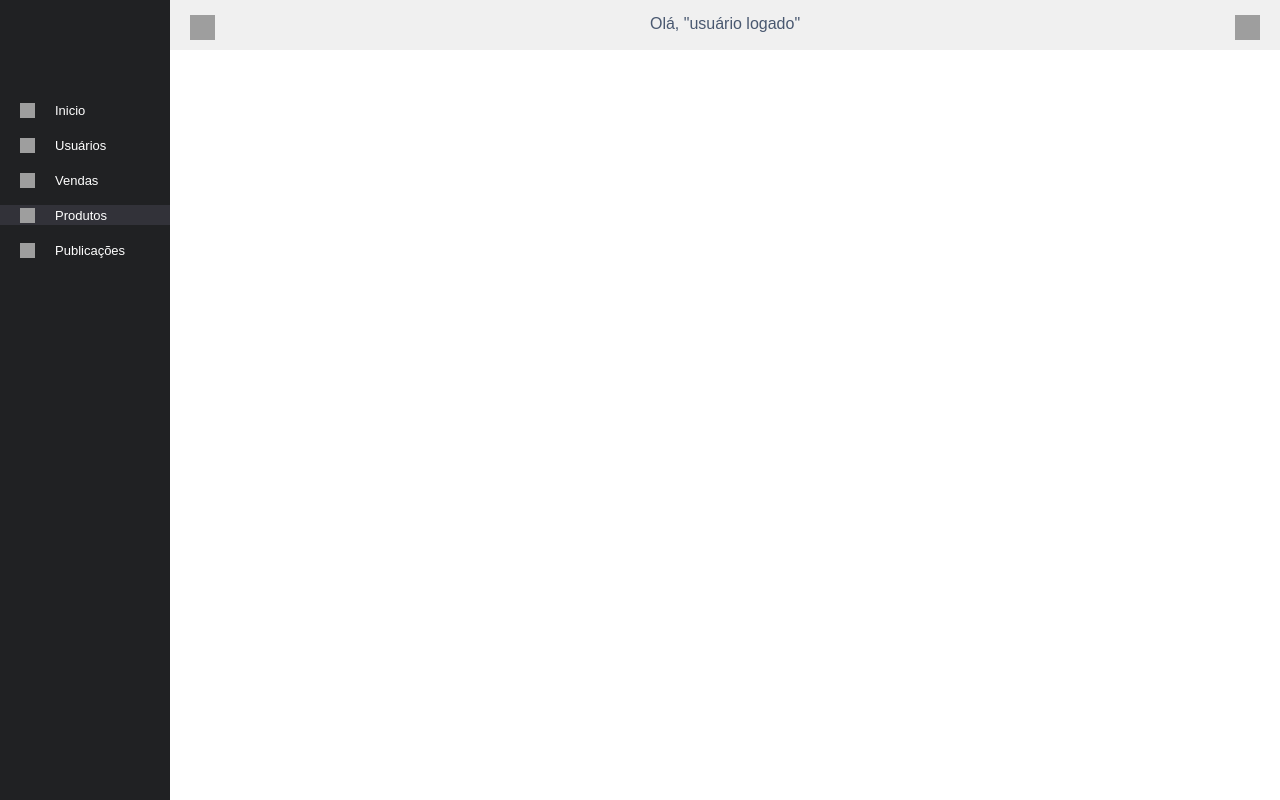
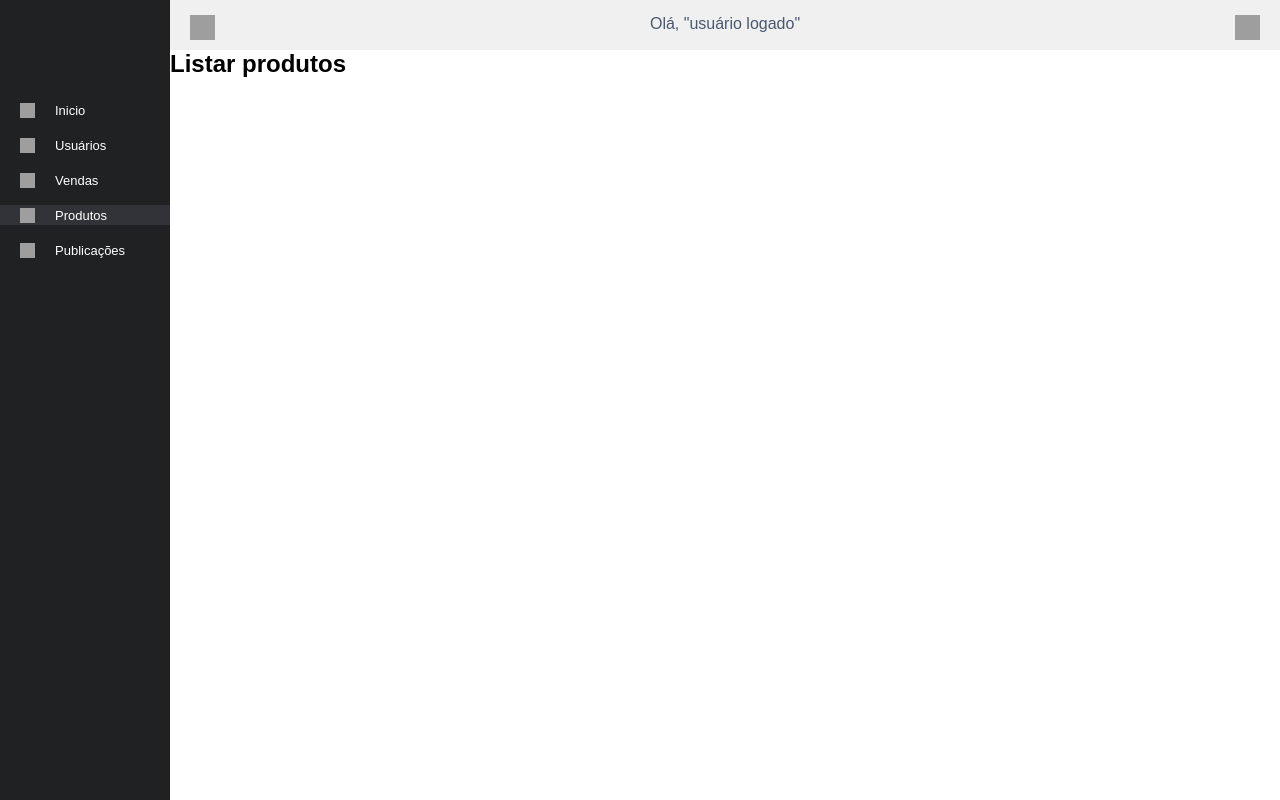
Before and after one commit to RenatoDardengo/site_projetc_react, a React (Vite) app: page / in a window 1280 px wide. Both pictures are taken after a click on the element "Produtos". Built offline with nearby package versions, Linux system fonts and the light colour scheme; grey boxes are pictures that could not be loaded.

Commit message:
Reinderizando filho dentro main

```diff
--- a/src/admin/components/Main/index.tsx
+++ b/src/admin/components/Main/index.tsx
@@ -1,13 +1,13 @@
-import React from 'react';
+import { ReactNode } from "react";
 import "./style.css";
 
-type MainProps = {
-    children: React.ReactNode;
-};
+interface MainProps {
+    children: ReactNode;
+}
 
-export const Main = ({ children }: MainProps) => {
+export const Main: React.FC<MainProps> = ({ children }) => {
     return (
-        <div>
+        <div className='main'>
             {children}
         </div>
     );
--- a/src/admin/components/Main/style.css
+++ b/src/admin/components/Main/style.css
@@ -1,3 +1,4 @@
 .main{
     background-color: rgb(255, 255, 255);
+
 }
--- a/src/admin/components/Menu/index.tsx
+++ b/src/admin/components/Menu/index.tsx
@@ -1,21 +1,31 @@
+import React, { useState, ReactNode } from 'react';
 import './style.css';
-import menuSale from "../../assets/img/cart.png";
-import homeIcon from "../../assets/img/home.png";
-import userImg from "../../assets/img/user.ico";
-import menuPost from "../../assets/img/post.png";
-import menuProduct from "../../assets/img/product.png";
-import { useState } from 'react';
+import menuSale from '../../assets/img/cart.png';
+import homeIcon from '../../assets/img/home.png';
+import userImg from '../../assets/img/user.ico';
+import menuPost from '../../assets/img/post.png';
+import menuProduct from '../../assets/img/product.png';
+import { Produto } from '../Produto';
+
+
 type MenuProps = {
     collapsed: boolean;
+    renderComponent: (component: ReactNode) => void;
 };
-export const Menu = ({ collapsed }: MenuProps) => {
-    //irá aramazenar o menu selecionado
+
+export const Menu: React.FC<MenuProps> = ({ renderComponent, collapsed }) => {
     const [selectedMenu, setSelectedMenu] = useState<string | null>(null);
-    //será chamado evendo click da div e receberá como argumento o menu selecionado
+    const [showListarProdutos, setShowListarProdutos] = useState(false);
+
     const handleMenuClick = (menu: string) => {
         setSelectedMenu(menu);
+        setShowListarProdutos(!showListarProdutos);
+
+        // Lógica para renderizar o componente no local desejado
+        if (menu === 'produto') {
+            renderComponent(<Produto />);
+        }
     };
-
 
     return (
         <div className="menu">
--- a/src/admin/components/Products/List/index.tsx
+++ /dev/null
@@ -1,9 +0,0 @@
-import React from "react";
-
-export const List=()=>{
-    return(
-        <div>
-            <h2>Listar produtos</h2>
-        </div>
-    )
-}
--- /dev/null
+++ b/src/admin/components/Produto/index.tsx
@@ -0,0 +1,8 @@
+import React from 'react';
+export const Produto: React.FC = () => {
+    return (
+        <div>
+            <h2>Listar produtos</h2>
+        </div>
+    )
+}
--- a/src/admin/components/Sidebar/index.tsx
+++ b/src/admin/components/Sidebar/index.tsx
@@ -4,12 +4,13 @@ import './style.css';
 
 type SidebarProps = {
     collapsed: boolean;
+    renderComponent: (component: React.ReactNode) => void;
 };
 
-export const Sidebar = ({ collapsed }: SidebarProps) => {
+export const Sidebar = ({ collapsed, renderComponent }: SidebarProps) => {
     return (
         <div className={`sidebar ${collapsed ? 'sidebar-collapsed' : ''}`}>
-            <Menu collapsed={collapsed} />
+            <Menu collapsed={collapsed} renderComponent={renderComponent} />
         </div>
     );
 };
--- a/src/admin/pages/Home/index.tsx
+++ b/src/admin/pages/Home/index.tsx
@@ -1,30 +1,30 @@
-import  { useState } from 'react';
+import React, { ReactNode, useState } from 'react';
 import { Sidebar } from '../../components/Sidebar';
 import { Main } from '../../components/Main';
 import { Navbar } from '../../components/Navbar';
-import {List} from '../../components/Products/List'
 import './style.css';
 
-export const Home = () => {
+interface HomeProps {
+  children: ReactNode;
+}
+
+export const Home: React.FC<HomeProps> = ({ children }) => {
   const [collapse, setCollapse] = useState(false);
-  const [currentPage, setCurrentPage] = useState<React.ReactNode>();
-
-  const handleMenuClick = (page: React.ReactNode) => {
-    setCurrentPage(page);
-  };
+  const [currentComponent, setCurrentComponent] = useState<ReactNode | null>(null);
 
   const handleCollapse = () => {
     setCollapse(!collapse);
   };
 
+  const renderComponent = (component: ReactNode) => {
+    setCurrentComponent(component);
+  };
+
   return (
     <div className="container">
       <Navbar onCollapse={handleCollapse} />
-      <Sidebar collapsed={collapse} />
-      <Main>
-        {currentPage === 'products' && <List />}
-
-      </Main>
+      <Sidebar collapsed={collapse} renderComponent={renderComponent} />
+      <Main>{currentComponent}</Main>
     </div>
   );
 };
--- a/src/admin/pages/Home/style.css
+++ b/src/admin/pages/Home/style.css
@@ -47,4 +47,5 @@
     .sidebar {
         width: 60px;
     }
+
 }
--- a/src/main.tsx
+++ b/src/main.tsx
@@ -1,8 +1,11 @@
 
 import ReactDOM from 'react-dom/client'
 import { Home } from './admin/pages/Home'
+import React from 'react'
 ReactDOM.createRoot(document.getElementById('root')!).render(
 
-    <Home />
+    <React.StrictMode>
+        <Home children={undefined} />
+    </React.StrictMode>,
 
 )
```
Also changed, not shown: src/admin/components/Products/Edit/index.tsx (deleted), src/admin/components/Products/List/style.css (deleted).
